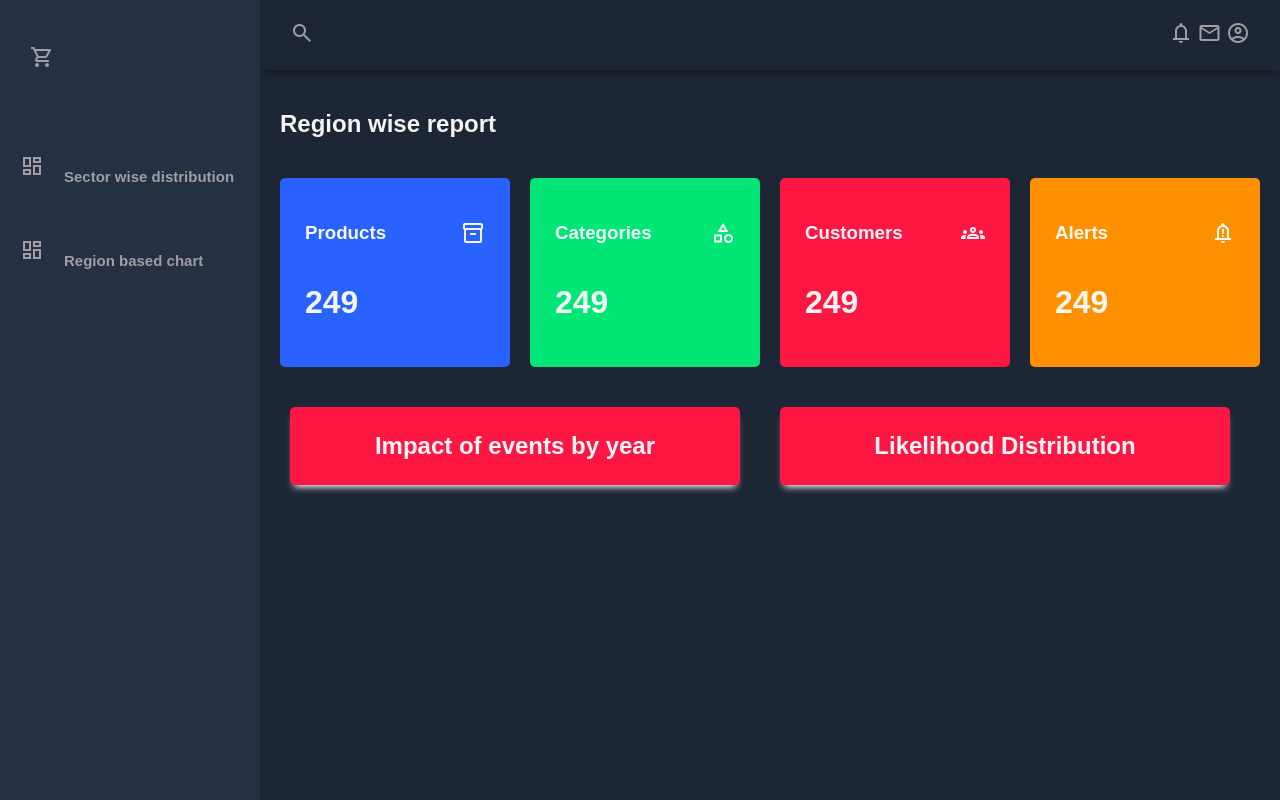
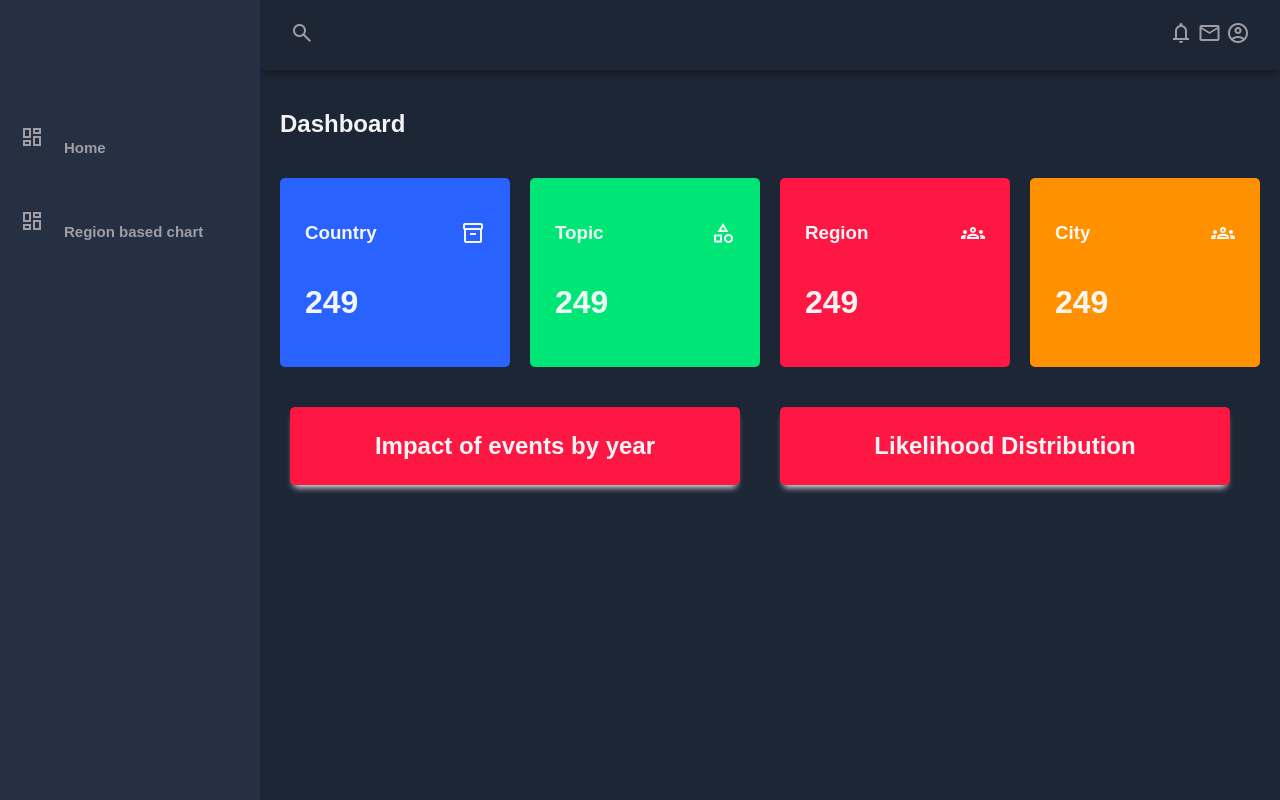
Before and after one commit to Arindamghosh32/Data_Visualization, a Django app: page /users/region/ in a window 1280 px wide. Run offline with Django 4.2, Linux system fonts and the light colour scheme; some libraries are stand-ins or nearby versions.

Commit message:
Update region.html

```diff
--- a/templates/region.html
+++ b/templates/region.html
@@ -4,7 +4,7 @@
     <meta charset="UTF-8">
     <meta name="viewport" content="width=device-width, initial-scale=1.0">
     <title>Document</title>
-    <link rel="stylesheet" href="/static/regionstyles.css">
+    <link rel="stylesheet" href="/static/styles.css">
     <link rel="stylesheet" href="https://fonts.googleapis.com/css2?family=Material+Symbols+Outlined:opsz,wght,FILL,GRAD@24,400,0,0" />
 </head>
 <body>
@@ -37,24 +37,22 @@
         <aside id="sidebar">
             <div class="sidebar-title">
                 <div class="sidebar-brand">
-                    <span class="material-symbols-outlined">
-                        shopping_cart
-                    </span>
+
                 </div>
                 <span class="material-symbols-outlined" onclick="closeSidebar()">
                     close
                 </span>
             </div>
             <ul class="sidebar-list">
-                <li class="sidebar-list-item">
+                <li class="sidebar-list-item" id = "Home">
                     <span class="material-symbols-outlined">
                         dashboard
                     </span>
                     <div class="side-write">
-                        <h1>Sector wise distribution</h1>
+                        <h1>Home</h1>
                     </div>
                 </li>
-                <li class="sidebar-list-item">
+                <li class="sidebar-list-item" id="region-link">
                     <span class="material-symbols-outlined">
                         dashboard
                     </span>
@@ -65,15 +63,15 @@
                 </li>
             </ul>
         </aside>
-
+        <!--main-->
         <main class="main-container">
             <div class="main-title">
-                <h2>Region wise report</h2>
+                <h2>Dashboard</h2>
             </div>
             <div class="main-cards">
                 <div class="card">
                     <div class="card-inner">
-                        <h3>Products</h3>
+                        <h3>Country</h3>
                         <span class="material-symbols-outlined">
                             inventory_2
                         </span>
@@ -82,7 +80,7 @@
                 </div>
                 <div class="card">
                     <div class="card-inner">
-                        <h3>Categories</h3>
+                        <h3>Topic</h3>
                         <span class="material-symbols-outlined">
                             category
                         </span>
@@ -91,7 +89,7 @@
                 </div>
                 <div class="card">
                     <div class="card-inner">
-                        <h3>Customers</h3>
+                        <h3>Region</h3>
                         <span class="material-symbols-outlined">
                             groups
                         </span>
@@ -100,20 +98,20 @@
                 </div>
                 <div class="card">
                     <div class="card-inner">
-                        <h3>Alerts</h3>
+                        <h3>City</h3>
                         <span class="material-symbols-outlined">
-                            notification_important
+                            groups
                         </span>
                     </div>
                     <h1>249</h1>
                 </div>
             </div>
-
+            <!--copy it and paste as per the requirement-->
             <div class="charto">
                 <div class="charts">
                     <div class="charts-card">
                         <h2 class="chart-title">Impact of events by year</h2>
-                        <div id="region-bar-chart"></div>
+                        <div id="bar-chart"></div>
                     </div>
                 </div>
                 <div class="charts">
@@ -158,13 +156,10 @@
             });
         }
 
-        var eventCounts = {{event_counts|safe}};
-        var years = {{years|safe}};
-
-
+        // Chart 1
         var options1 = {
             series: [{
-                data: eventCounts
+                data: event_counts
             }],
             chart: {
                 type: 'bar',
@@ -185,7 +180,7 @@
             }
         };
 
-        var chart1 = new ApexCharts(document.querySelector("#region-bar-chart"), options1);
+        var chart1 = new ApexCharts(document.querySelector("#bar-chart"), options1);
         chart1.render();
 
         // Chart 2
@@ -218,6 +213,20 @@
 
 
         updateCharts(); // Call updateCharts function to update charts with new data
+
+
+
+        document.addEventListener('DOMContentLoaded', function() {
+            var regionLink = document.getElementById('region-link');
+            var homelink = document.getElementById('Home');
+            regionLink.addEventListener('click', function() {
+                window.location.href = "{% url 'region' %}";
+            });
+            homelink.addEventListener('click', function(){
+                window.location.href = "{% url 'Home' %}";
+            })
+        });
+
     </script>
 </body>
 </html>
```
